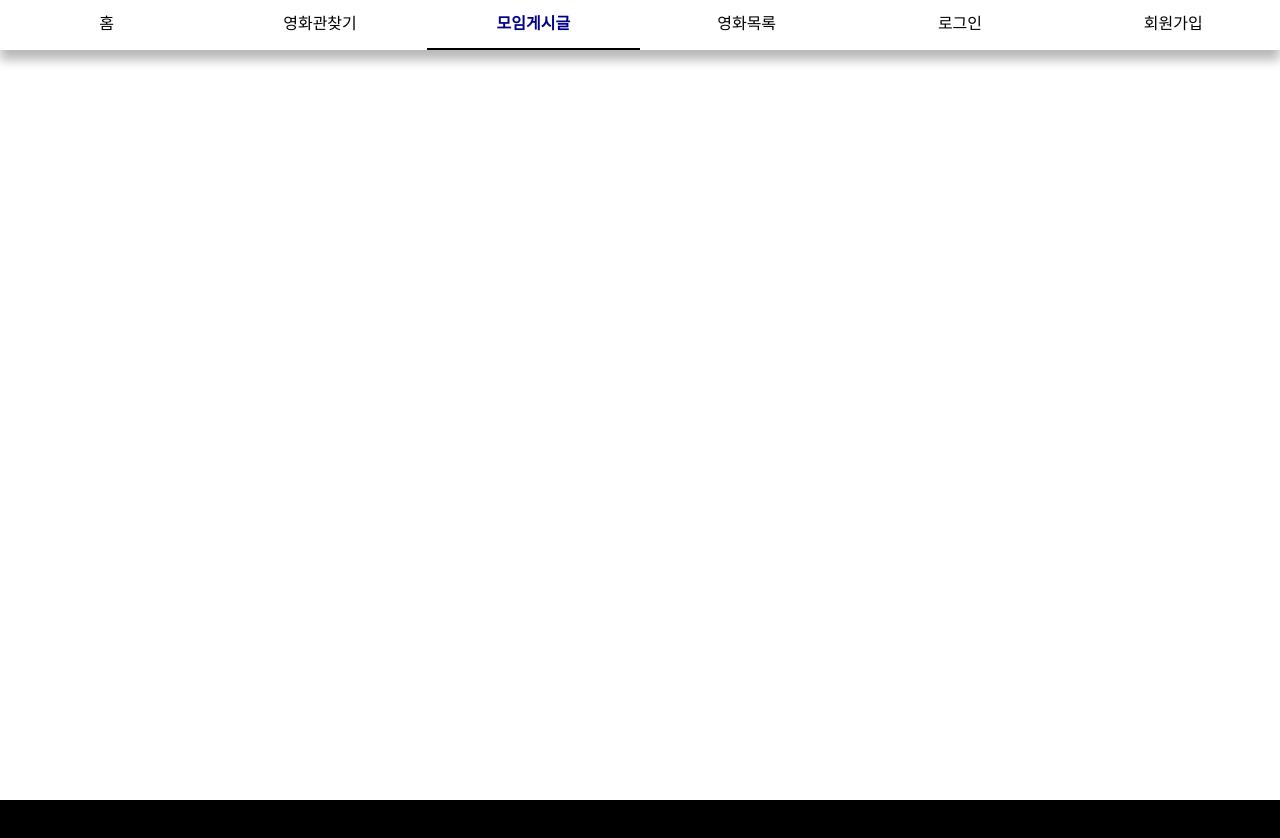
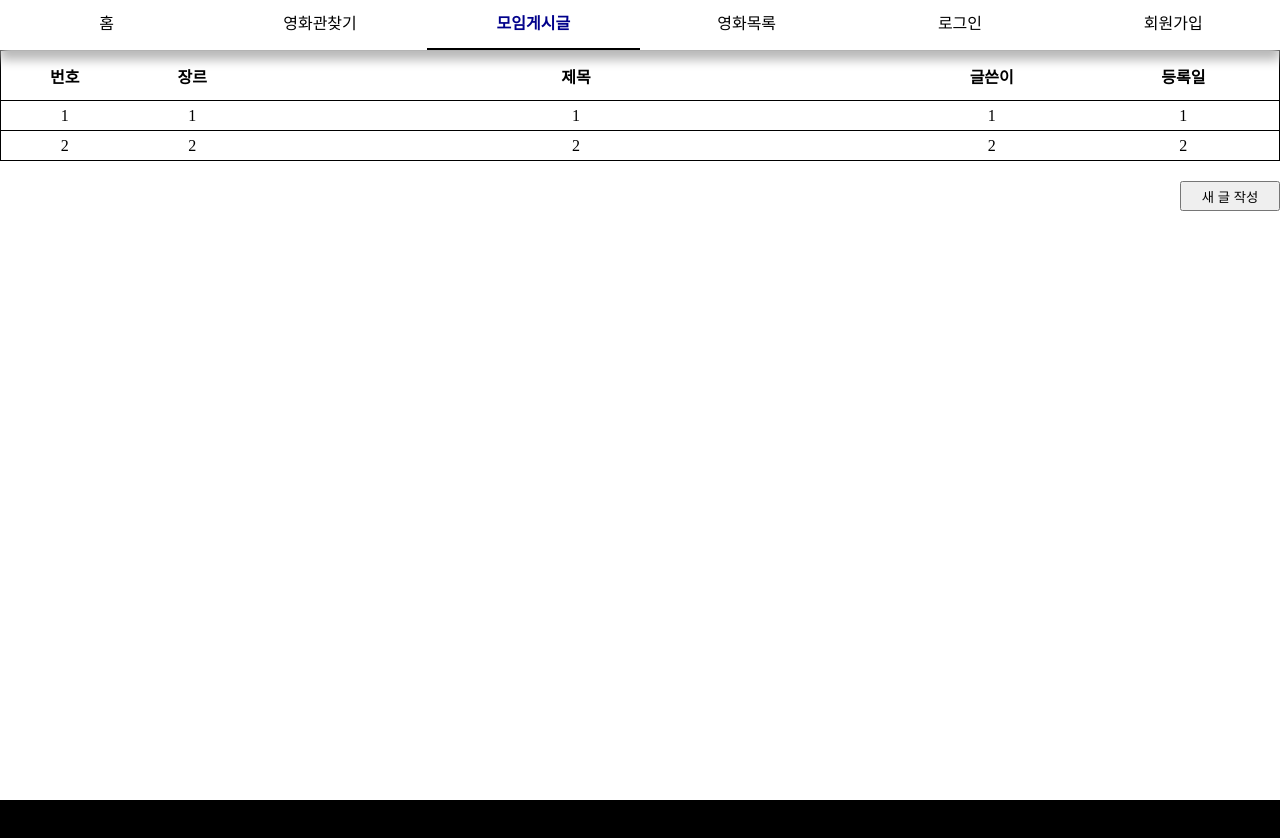
Before and after one commit to NemoTaek/Applix-Client, a React (Create React App) app: page /board in a window 1280 px wide. Shown: the top 838 px of the page. Built offline with nearby package versions, Linux system fonts and the light colour scheme; some icons are missing.

Commit message:
doing: #16 board ui

```diff
--- a/src/App.css
+++ b/src/App.css
@@ -114,3 +114,84 @@ footer {
   height: 150px;
   background-color: black;
 }
+
+/* -------------------------board css-------------------------------*/
+.board_wrap, .post_wrap{
+  width: 100%;
+  height: 100vh;
+}
+
+.board_wrap .board, .post_wrap .post{
+  width: 100%;
+  border: black 1px solid;
+  border-collapse: collapse;
+}
+
+.board_wrap .board > tbody > tr, .post_wrap .post > tbody > tr{
+  width: 100%;
+  height: 30px;
+}
+.board_wrap .board > tbody > tr:first-child{
+  height: 50px;
+}
+
+.board_wrap .board > tbody > tr .no, .genre{
+  width: 10%;
+}
+.board_wrap .board > tbody > tr .title{
+  width: 50%;
+}
+.board_wrap .board > tbody > tr .writer, .write_date{
+  width: 15%;
+}
+
+.board_wrap .board > tbody > tr > td{
+  border-top: black 1px solid;
+}
+
+.board_wrap .board_button_wrap, .post_wrap .post_button_wrap{
+  width: 100%;
+  height: 30px;
+  margin-top: 20px;
+}
+.board_wrap .board_button_wrap .new_post_btn, .post_wrap .post_button_wrap .new_post_btn{
+  width: 100px;
+  height: 30px;
+  float: right;
+}
+
+/* -------------------------newpost css-------------------------------*/
+/* .post_wrap .post > tbody > tr{
+  width: 100%;
+  height: 30px;
+} */
+
+.post_wrap .post > tbody > tr .item{
+  width: 20%;
+  text-align: center;
+}
+
+.post_wrap .post > tbody > tr > td{
+  width: 80%;
+  height: 50px;
+  text-align: left;
+}
+
+.post_wrap .post > tbody > tr .post_title{
+  width: 90%;
+  height: 50%;
+  float: left;
+}
+.post_wrap .post > tbody > tr .post_genre{
+  width: 30%;
+  height: 50%;
+  float: left;
+}
+.post_wrap .post > tbody > tr .post_nickname{
+  text-align: left;
+}
+.post_wrap .post > tbody > tr .post_text{
+  width: 90%;
+  height: 200px;
+  float: left;
+}
--- a/src/App.js
+++ b/src/App.js
@@ -8,6 +8,9 @@ import MyPage from "./pages/MyPage";
 import CheckPassword from "./pages/CheckPassword";
 import ModifyInfo from "./pages/ModifyInfo";
 import Login from "./pages/Login";
+import Board from "./pages/Board";
+import NewPost from "./pages/NewPost";
+import ViewPost from "./pages/ViewPost";
 // components
 import Nav from "./components/Nav";
 import Logout from "./components/Logout";
@@ -87,8 +90,21 @@ class App extends Component {
             </Route>
 
             <Route path="/signup" component={Signup} />
+
             <Route path="/findtheater" />
-            <Route path="/board" />
+
+            <Route path="/board" component={Board}>
+              <Board />
+            </Route>
+
+            <Route path="/newpost" component={NewPost}>
+              <NewPost />
+            </Route>
+
+            <Route path="/viewpost" component={ViewPost}>
+              <ViewPost />
+            </Route>
+
             <Route path="/movielist" />
             <Route exact path="/" component={Main} />
           </Switch>
--- /dev/null
+++ b/src/components/BoardItem.js
@@ -0,0 +1,21 @@
+import React from "react";
+
+function BoardItem({ post_id, post_title, post_genre, nickName, createdAt }) {
+  function viewPost() {
+    document.location.href = "/viewpost";
+  }
+
+  return (
+    <tr>
+      <td>{post_id}</td>
+      <td>{post_genre}</td>
+      <td onClick={viewPost}>{post_title}</td>
+      <td>{nickName}</td>
+      <td>{createdAt}</td>
+    </tr>
+  );
+}
+
+
+
+export default BoardItem;
--- /dev/null
+++ b/src/pages/Board.js
@@ -0,0 +1,79 @@
+import axios from "axios";
+import React, { Component } from "react";
+import { Link } from "react-router-dom";
+import BoardItem from "../components/BoardItem";
+
+class Board extends Component {
+  constructor(props) {
+    super(props);
+    this.state = {
+      // post_id: "1",
+      // post_title: "1",
+      // post_genre: "1",
+      // nickName: "1",
+      // createdAt: "1"
+      post_data: [
+        {
+          post_id: "1",
+          post_title: "1",
+          post_genre: "1",
+          nickName: "1",
+          createdAt: "1"
+        },
+        {
+          post_id: "2",
+          post_title: "2",
+          post_genre: "2",
+          nickName: "2",
+          createdAt: "2"
+        }
+      ]
+    }
+
+    // axios.get("http://3.35.208.49:5000/board")
+    //   .then((res) => {
+    //     if (res.status === 201) {
+    //       this.setState({
+    //         nickname: res.data
+    //       })
+    //     }
+    //   })
+    //   .catch((err) => {
+    //     console.log(err);
+    //   })
+  }
+
+  newPost = () => {
+    document.location.href = "/newpost";
+  };
+
+  render() {
+    const { post_data } = this.state;
+    const { newPost } = this;
+    return (
+      <div className="board_wrap">
+        <table className="board">
+          <tbody>
+            <tr>
+              <th className="no">번호</th>
+              <th className="genre">장르</th>
+              <th className="title">제목</th>
+              <th className="writer">글쓴이</th>
+              <th className="write_date">등록일</th>
+            </tr>
+            {post_data.map((el) => (
+              // <BoardItem post_id={post_id} post_title={post_title} post_genre={post_genre} nickName={nickName} createdAt={createdAt} key={post_id} />
+              <BoardItem key={el.post_id} post_id={el.post_id} post_title={el.post_title} post_genre={el.post_genre} nickName={el.nickName} createdAt={el.createdAt} />
+            ))}
+          </tbody>
+        </table>
+
+        <div className="board_button_wrap">
+          <button className="new_post_btn" onClick={newPost}>새 글 작성</button>
+        </div>
+      </div>
+    );
+  }
+}
+
+export default Board;
--- a/src/pages/ModifyInfo.js
+++ b/src/pages/ModifyInfo.js
@@ -30,7 +30,6 @@ class ModifyInfo extends Component {
     let error = document.getElementsByClassName('error')[0];
     const { email, password, nickname } = this.state;
     const modifyData = { email: email, password: password, nickName: nickname };
-
 
     if (modifyData.password.length < 8) {
       error.style.display = "block";
--- a/src/pages/MyPage.js
+++ b/src/pages/MyPage.js
@@ -1,7 +1,7 @@
 import axios from "axios";
 import React, { Component } from "react";
-import { Link } from "react-router-dom";
-import CheckPassword from "./CheckPassword";
+import { Route, Link, Switch } from "react-router-dom";
+import Board from "./Board";
 
 class MyPage extends Component {
   constructor(props) {
@@ -34,7 +34,12 @@ class MyPage extends Component {
         </div>
 
         <div className="mypage_list">
-          <div className="list">내가 쓴 게시글 목록
+          <div className="list">
+            <Link to="/board" >내가 쓴 게시글 목록</Link>
+            {/* <Switch>
+              <Route path="/board" component={Board} nickname={nickname}>
+              </Route>
+            </Switch> */}
           </div>
           <div className="list" >내가 찜한 영화 목록</div>
           <div className="list" >
@@ -46,18 +51,4 @@ class MyPage extends Component {
   }
 }
 
-// function getMypage() {
-//   axios.get('/mypage', {
-//     headers: {
-//       session: req.session.userid
-//     }
-//   })
-//     .then(function (response) {
-//       console.log(response);
-//     })
-//     .catch(function (error) {
-//       console.log(error);
-//     })
-// }
-
 export default MyPage;
--- /dev/null
+++ b/src/pages/NewPost.js
@@ -0,0 +1,95 @@
+import axios from "axios";
+import React, { Component } from "react";
+import { Link } from "react-router-dom";
+
+class NewPost extends Component {
+  constructor(props) {
+    super(props);
+    console.log(props)
+    this.state = {
+      post_title: "",
+      post_genre: "",
+      post_content: ""
+    }
+
+    // axios.get("http://3.35.208.49:5000/mypage")
+    //   .then((res) => {
+    //     // mypage 들어오면 닉네임을 받아와야 함
+    //     if (res.status === 201) {
+    //       this.setState({
+    //         nickname: res.data
+    //       })
+    //     }
+    //   })
+    //   .catch((err) => {
+    //     console.log(err);
+    //   })
+  }
+
+  goBoard = () => {
+    const { post_title, post_genre, post_content } = this.state;
+    const postData = { post_title: post_title, post_genre: post_genre, post_content: post_content };
+
+    // axios.post("http://3.35.208.49:5000/post", postData)
+    //   .then((res) => {
+    //     // 회원가입에 성공하면 로그인 페이지로 이동
+    //     if (res.status === 201) {
+    //       document.location.href = "/board";
+    //     }
+    //     else if (!post_title || !post_genre || !post_content) {
+
+    //     }
+    //   })
+    //   .catch((err) => {
+    //     console.log(err);
+    //   })
+
+    document.location.href = "/board";
+  };
+
+  render() {
+    // const { nickname } = this.state;
+    const { goBoard } = this;
+    return (
+      <div className="post_wrap">
+        <table className="post">
+          <tbody>
+            <tr>
+              <td className="item">제목</td>
+              <td>
+                <input className="post_title"></input>
+              </td>
+            </tr>
+            <tr>
+              <td className="item">장르</td>
+              <td>
+                <select className="post_genre" defaultValue="">
+                  <option value=""></option>
+                  <option value="액션">액션</option>
+                  <option value="멜로">멜로</option>
+                  <option value="스릴러">스릴러</option>
+                </select>
+              </td>
+            </tr>
+            <tr>
+              <td className="item">닉네임</td>
+              <td className="post_nickname">된다</td>
+            </tr>
+            <tr>
+              <td className="item">내용</td>
+              <td>
+                <textarea className="post_text"></textarea>
+              </td>
+            </tr>
+          </tbody>
+        </table>
+
+        <div className="post_button_wrap">
+          <button className="new_post_btn" onClick={goBoard}>작성 완료</button>
+        </div>
+      </div>
+    );
+  }
+}
+
+export default NewPost;
--- /dev/null
+++ b/src/pages/ViewPost.js
@@ -0,0 +1,66 @@
+import axios from "axios";
+import React, { Component } from "react";
+import { Link } from "react-router-dom";
+
+class ViewPost extends Component {
+  constructor(props) {
+    super(props);
+    this.state = {
+      post_title: "",
+      post_genre: "",
+      post_content: ""
+    }
+
+    // axios.get("http://3.35.208.49:5000/mypage")
+    //   .then((res) => {
+    //     // mypage 들어오면 닉네임을 받아와야 함
+    //     if (res.status === 201) {
+    //       this.setState({
+    //         nickname: res.data
+    //       })
+    //     }
+    //   })
+    //   .catch((err) => {
+    //     console.log(err);
+    //   })
+  }
+
+  goBoard = () => {
+    document.location.href = "/board";
+  };
+
+  render() {
+    // const { nickname } = this.state;
+    const { goBoard } = this;
+    return (
+      <div className="post_wrap">
+        <table className="post">
+          <tbody>
+            <tr>
+              <td className="item">제목</td>
+              <td>1</td>
+            </tr>
+            <tr>
+              <td className="item">장르</td>
+              <td>1</td>
+            </tr>
+            <tr>
+              <td className="item">닉네임</td>
+              <td className="post_nickname">1</td>
+            </tr>
+            <tr>
+              <td className="item">내용</td>
+              <td>1</td>
+            </tr>
+          </tbody>
+        </table>
+
+        <div className="post_button_wrap">
+          <button className="new_post_btn" onClick={goBoard}>목록으로</button>
+        </div>
+      </div>
+    );
+  }
+}
+
+export default ViewPost;
```
